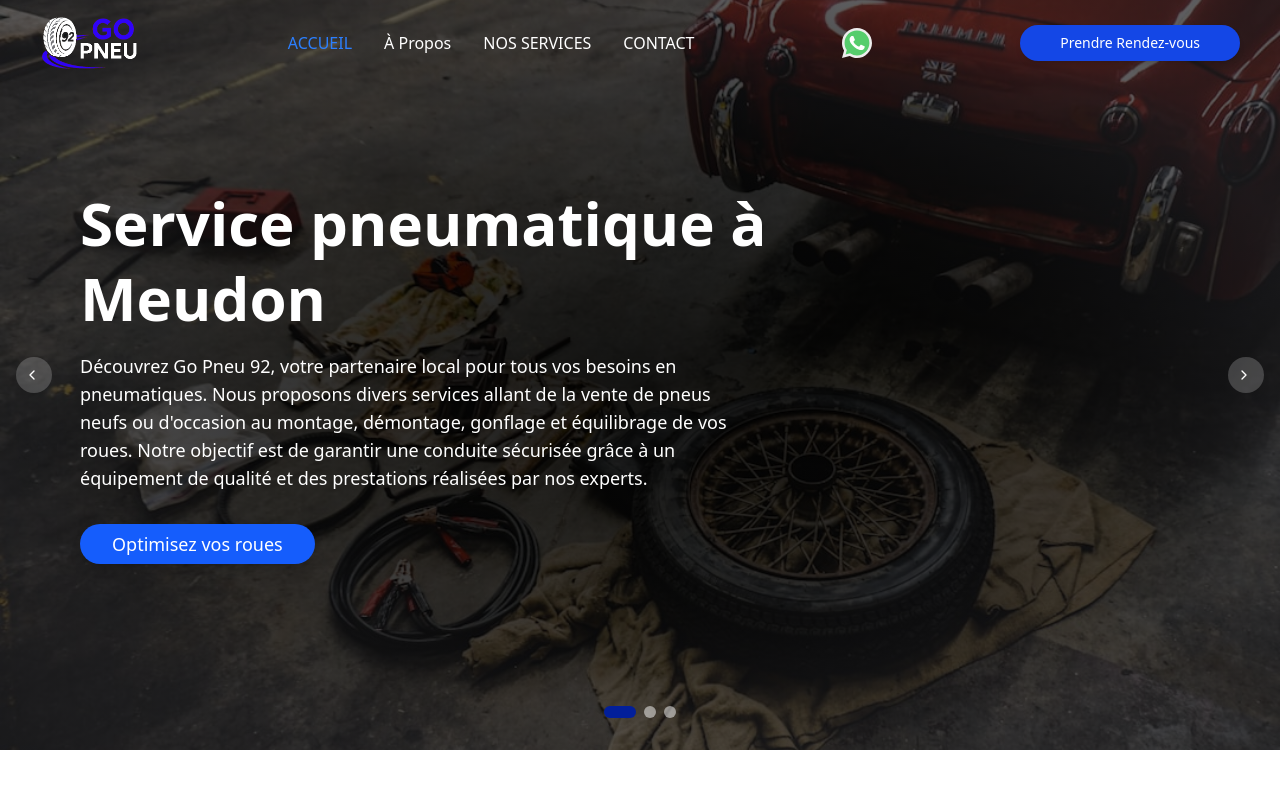
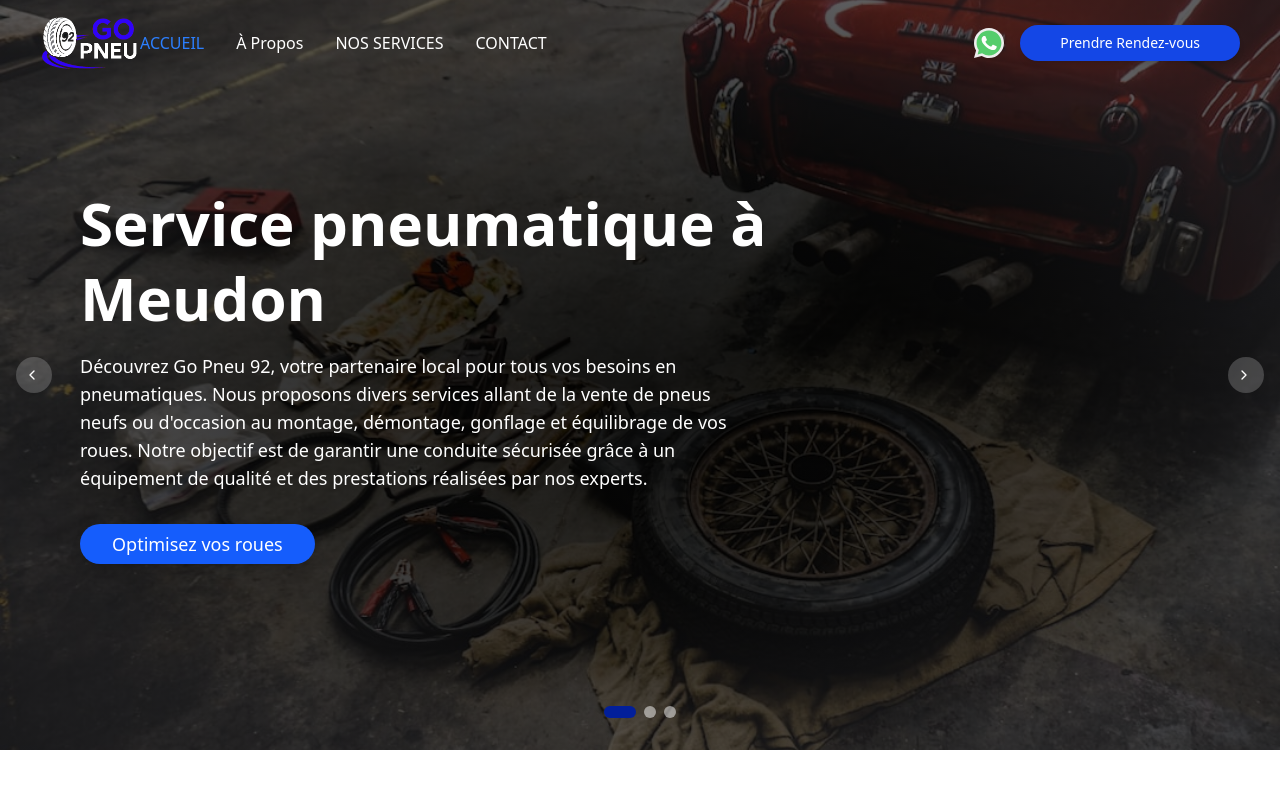
Before and after one commit to ismailAanajar/gopneu92, a Next.js app: page / in a window 1280 px wide. Shown: the top 800 px of the page. Built offline with nearby package versions, Linux system fonts and the light colour scheme.

Commit message:
style(header): adjust whatsapp link margin for better alignment
The whatsapp link was too close to the navigation items. Added left and right margins to improve spacing and visual hierarchy.

```diff
--- a/src/components/header.tsx
+++ b/src/components/header.tsx
@@ -115,7 +115,7 @@ const Header = () => {
         </Link>
       </nav>
       <a
-        className=" lg:block"
+        className="ml-auto mr-4 lg:block"
         href="whatsapp://send?text=Hello World!&phone=+212709446968"
       >
         <svg
```
